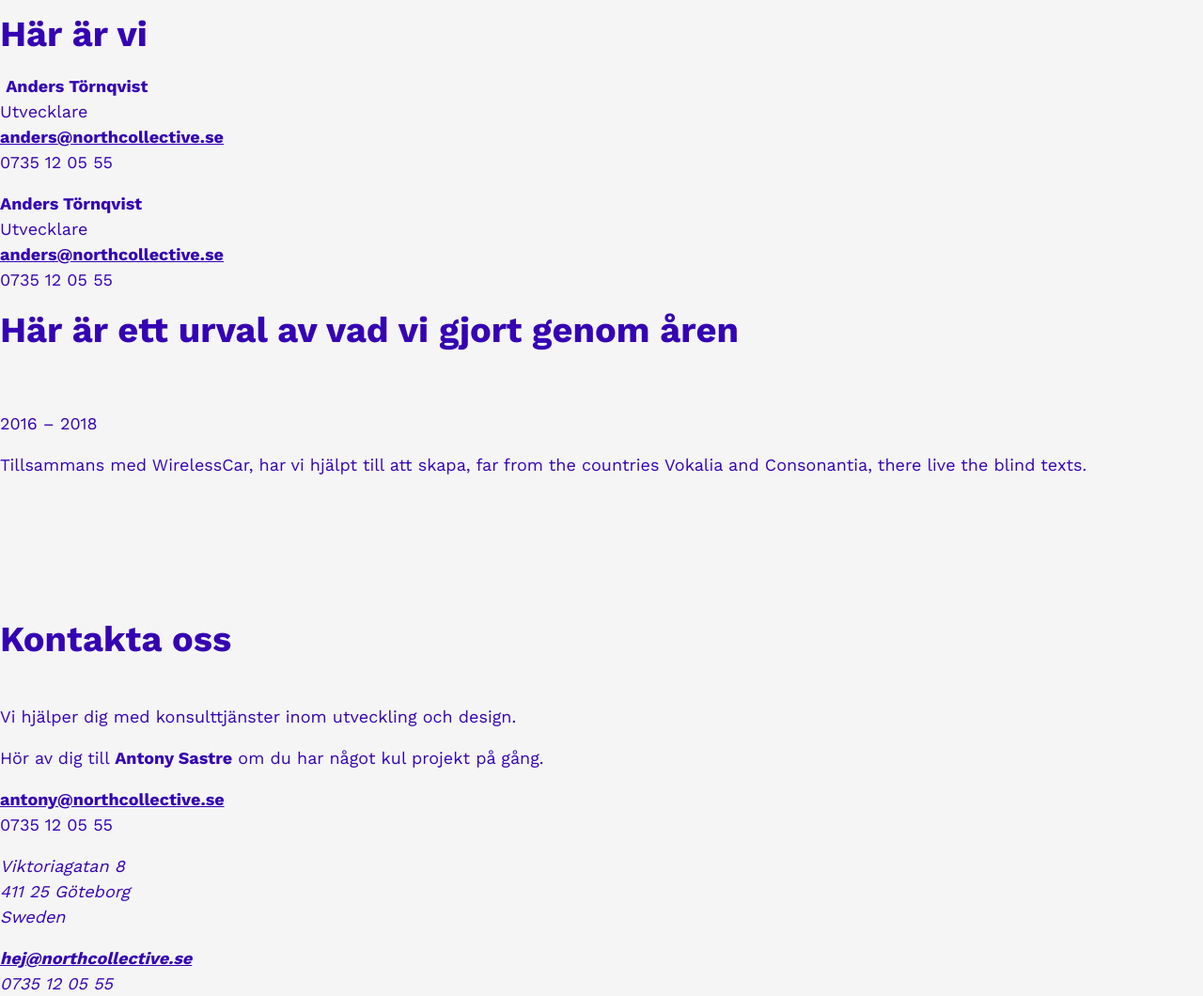
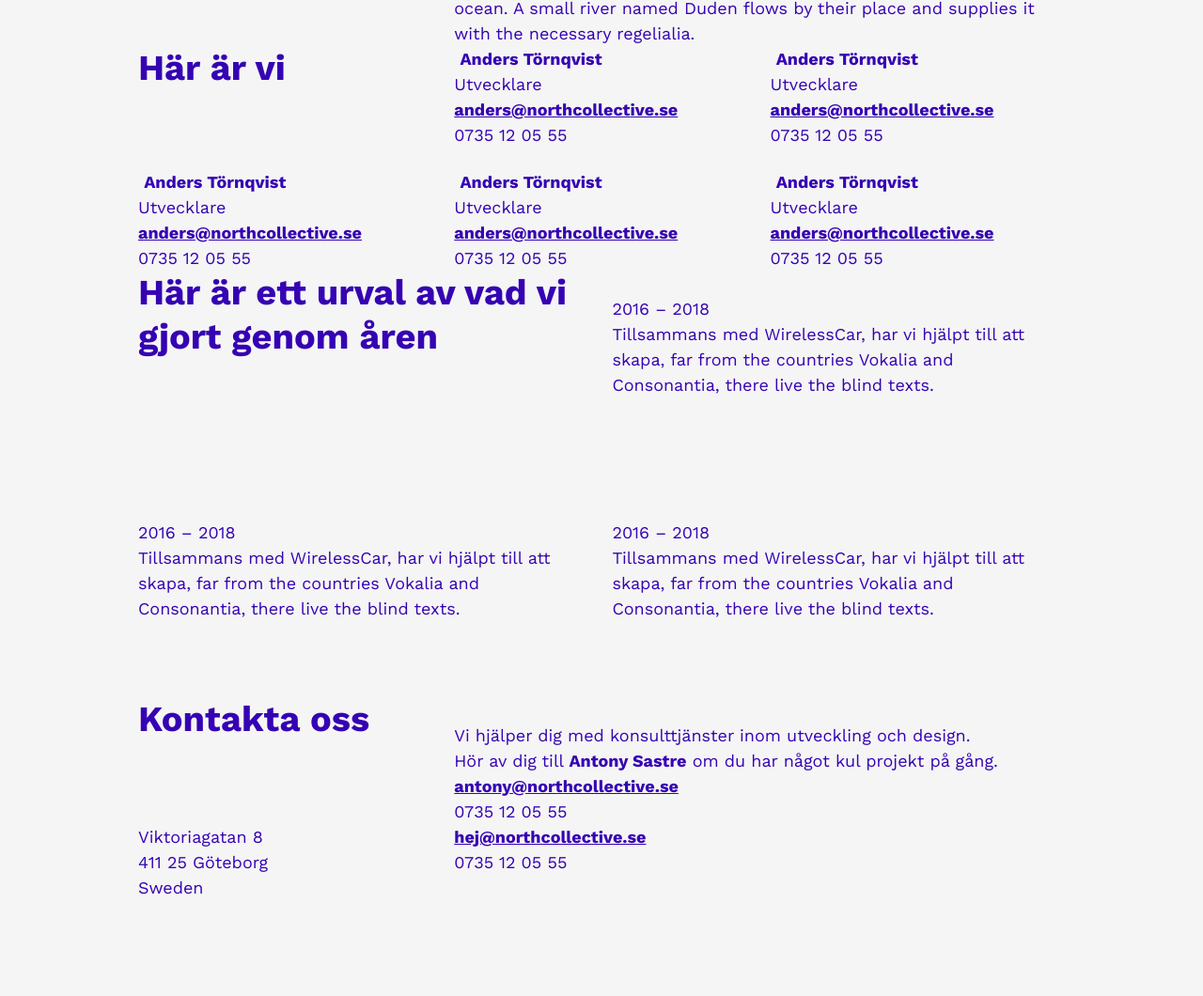
Before and after one commit to unders/anycast, a website: page public/index.html in a window 1280 px wide. Shown: the part 250-1310 px from the top of the page at 94% size. After the commit the page ends 1208 px from the top, so only its background shows below. Drawn offline with nearby package versions, Linux system fonts and the light colour scheme.

Commit message:
Set up some grid

```diff
--- a/public/index.html
+++ b/public/index.html
@@ -10,6 +10,7 @@
   <link rel="stylesheet" href="/assets/css/main.css">
 </head>
 <body>
+  <div class="l-container">
     <nav class="navigation" role="nav">
     <ul class="nav">
       <li>
@@ -23,19 +24,49 @@
     </ul>
   </nav>
 
+  <div class="l-grid">
+    <div class="l-grid__item--span-4">
       <h1>Vi hjälper er att digitalisera</h1>
+    </div>
+    <div class="l-grid__item--offset-2 l-grid__item--span-4">
       <p>Vi är ett kollketiv med konsulter som arbetat tillsammans i många år. Far far away, behind the word mountains, far from the countries Vokalia and Consonantia, there live the blind texts. Separated they live in Bookmarksgrove right at the coast of the Semantics, a large language ocean. A small river named Duden flows by their place and supplies it with the necessary regelialia.</p>
+    </div>
+  </div>
   <section>
+    <div class="l-grid">
+      <div class="l-grid__item--span-2">
         <h2>Här är vi</h2>
-    <div class="row">
-      <div class="col">
+      </div>
+      <div class="l-grid__item--span-2">
         <img src="" alt="">
         <strong>Anders Törnqvist</strong><br>
         Utvecklare<br>
         <a href="mailto:anders@northcollective.se">anders@northcollective.se</a><br>
         0735 12 05 55
       </div>
-      <div class="col">
+      <div class="l-grid__item--span-2">
+        <img src="" alt="">
+        <strong>Anders Törnqvist</strong><br>
+        Utvecklare<br>
+        <a href="mailto:anders@northcollective.se">anders@northcollective.se</a><br>
+        0735 12 05 55
+      </div>
+      <div class="l-grid__item--span-2">
+        <img src="" alt="">
+        <strong>Anders Törnqvist</strong><br>
+        Utvecklare<br>
+        <a href="mailto:anders@northcollective.se">anders@northcollective.se</a><br>
+        0735 12 05 55
+      </div>
+      <div class="l-grid__item--span-2">
+        <img src="" alt="">
+        <strong>Anders Törnqvist</strong><br>
+        Utvecklare<br>
+        <a href="mailto:anders@northcollective.se">anders@northcollective.se</a><br>
+        0735 12 05 55
+      </div>
+      <div class="l-grid__item--span-2">
+        <img src="" alt="">
         <strong>Anders Törnqvist</strong><br>
         Utvecklare<br>
         <a href="mailto:anders@northcollective.se">anders@northcollective.se</a><br>
@@ -44,9 +75,43 @@
     </div>
   </section>
   <section>
+    <div class="l-grid">
+      <div class="l-grid__item--span-3">
         <h2>Här är ett urval av vad vi gjort genom åren</h2>
-    <div class="row">
-      <div class="col">
+      </div>
+      <div class="l-grid__item--span-3">
+        <img src="" alt="">
+        <p>2016 – 2018</p>
+        <p>Tillsammans med WirelessCar, har vi hjälpt till att skapa, far from the countries Vokalia and Consonantia, there live the blind texts.</p>
+        <ul>
+          <li>
+            <img src="" alt="">
+          </li>
+          <li>
+            <img src="" alt="">
+          </li>
+          <li>
+            <img src="" alt="">
+          </li>
+        </ul>
+      </div>
+      <div class="l-grid__item--span-3">
+        <img src="" alt="">
+        <p>2016 – 2018</p>
+        <p>Tillsammans med WirelessCar, har vi hjälpt till att skapa, far from the countries Vokalia and Consonantia, there live the blind texts.</p>
+        <ul>
+          <li>
+            <img src="" alt="">
+          </li>
+          <li>
+            <img src="" alt="">
+          </li>
+          <li>
+            <img src="" alt="">
+          </li>
+        </ul>
+      </div>
+      <div class="l-grid__item--span-3">
         <img src="" alt="">
         <p>2016 – 2018</p>
         <p>Tillsammans med WirelessCar, har vi hjälpt till att skapa, far from the countries Vokalia and Consonantia, there live the blind texts.</p>
@@ -65,7 +130,11 @@
     </div>
   </section>
   <section>
+    <div class="l-grid">
+      <div class="l-grid__item--span-2">
         <h2>Kontakta oss</h2>
+      </div>
+      <div class="l-grid__item--span-4">
         <img src="" alt="">
         <p>Vi hjälper dig med konsulttjänster inom utveckling och design.</p>
         <p>Hör av dig till <strong>Antony Sastre</strong> om du har något kul projekt på gång.</p>
@@ -73,19 +142,24 @@
           <a href="mailto:antony@northcollective.se">antony@northcollective.se</a><br>
           0735 12 05 55
         </p>
+      </div>
+    </div>
   </section>
 
     <footer role="contentinfo">
-    <address>
+    <div class="l-grid">
+      <address class="l-grid__item--span-2">
         Viktoriagatan 8<br>
         411 25 Göteborg<br>
         Sweden
       </address>
-    <address>
+      <address class="l-grid__item--span-2">
         <a href="mailto:hej@northcollective.se">hej@northcollective.se</a><br>
         0735 12 05 55
       </address>
+    </div>
   </footer>
 
+  </div>
 </body>
 </html>
--- a/src/sass/layout/_container.scss
+++ b/src/sass/layout/_container.scss
@@ -12,7 +12,3 @@
     padding: 0 $space-base-md;
   }
 }
-
-.l-container--narrow {
-  max-width: 48rem;
-}
--- /dev/null
+++ b/src/sass/layout/_grid.scss
@@ -0,0 +1,60 @@
+//
+// LAYOUT / GRID
+//-----------------------------------------------------------------------
+
+.l-grid {
+
+  @media #{$breakpoint-medium} {
+    display: grid;
+    grid-template-columns: repeat(6, 1fr);
+    grid-gap: $space-base;
+  }
+}
+
+
+// Span
+// -------------------------
+
+.l-grid__item--span-2 {
+  grid-column-end: span 2;
+}
+
+.l-grid__item--span-3 {
+  grid-column-end: span 3;
+}
+
+.l-grid__item--span-4 {
+  grid-column-end: span 4;
+}
+
+.l-grid__item--span-5 {
+  grid-column-end: span 5;
+}
+
+.l-grid__item--span-6 {
+  grid-column-end: span 6;
+}
+
+
+// Offset
+// -------------------------
+
+.l-grid__item--offset-1 {
+  grid-column-start: 2;
+}
+
+.l-grid__item--offset-2 {
+  grid-column-start: 3;
+}
+
+.l-grid__item--offset-3 {
+  grid-column-start: 4;
+}
+
+.l-grid__item--offset-4 {
+  grid-column-start: 5;
+}
+
+.l-grid__item--offset-5 {
+  grid-column-start: 6;
+}
--- a/src/sass/main.scss
+++ b/src/sass/main.scss
@@ -21,6 +21,7 @@
 // -------------------------
 
 @import "layout/container";
+@import "layout/grid";
 @import "layout/list";
 
 
```
Also changed, not shown: src/templates/layout/main.html (+5 -3 lines), src/templates/page/index.html (+75 -5 lines), src/templates/part/footer.html (+4 -2 lines), public/assets/css/main.css, 1 other file. Lines whose indentation alone changed are shown as unchanged.
